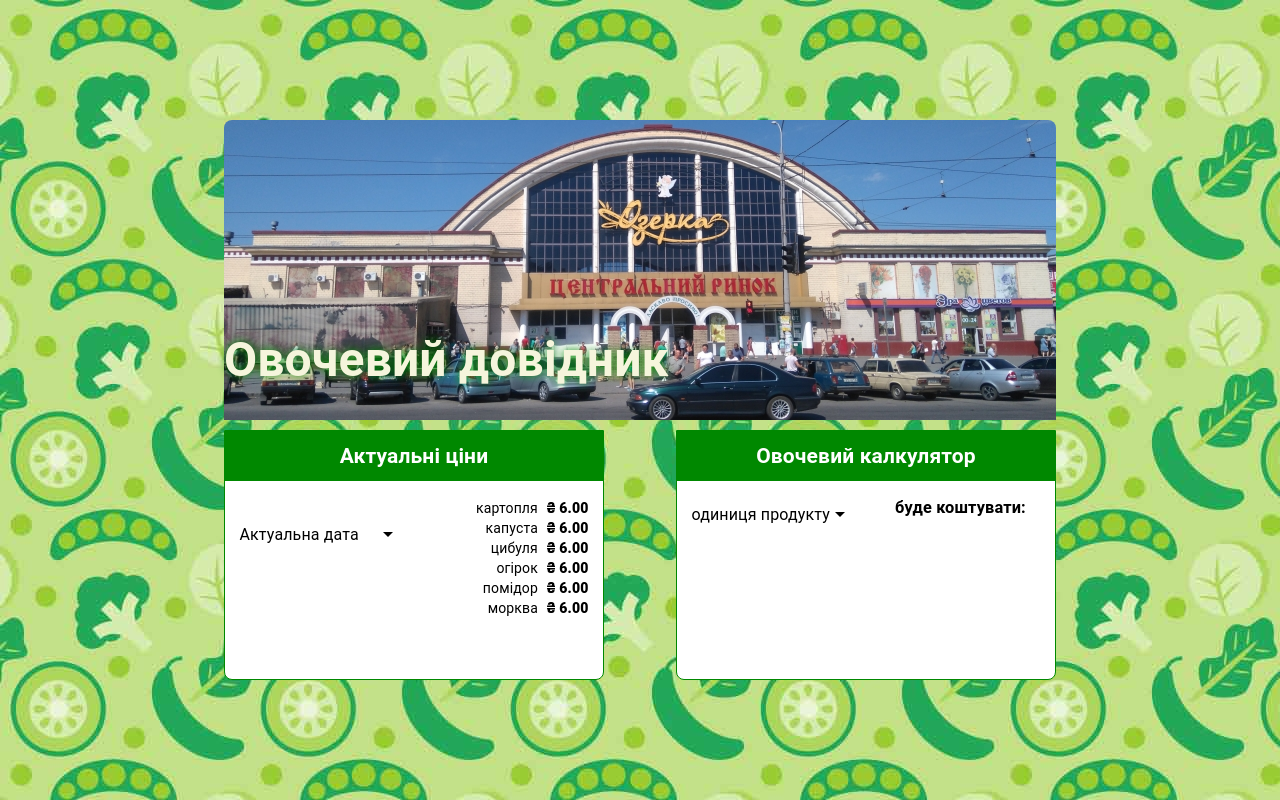
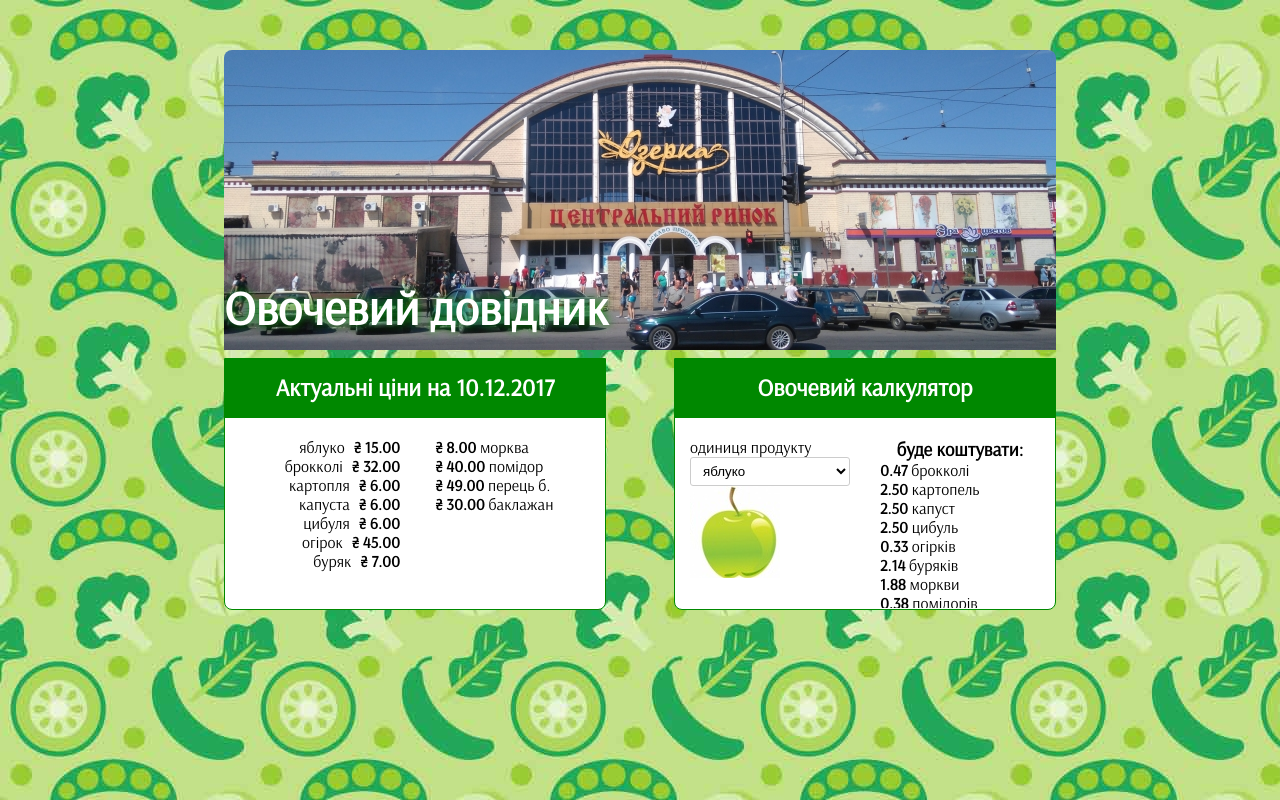
Before and after one commit to deivan/vegetables, a Vue app: page / in a window 1280 px wide. Built offline with nearby package versions, Linux system fonts and the light colour scheme.

Commit message:
added infopanel and calculator

```diff
--- a/src/js/App.vue
+++ b/src/js/App.vue
@@ -2,23 +2,13 @@
   <div class="main">
     <h1 class="main__header">Овочевий довідник</h1>
     <div class="main__block">
-      <h2>Актуальні ціни</h2>
+      <h2>Актуальні ціни на {{ currentDate|dates }}</h2>
       <div class="main__block--content">
         <div class="main__block--column">
-          <md-field>
-            <label for="for-date">Актуальна дата</label>
-            <md-select v-model="currentDate" name="for-date" id="for-date">
-              <md-option value="2017-11-18">18.11.2017</md-option>
-            </md-select>
-          </md-field>
+          <p v-for="(item, index) in lastPrices" v-if="index < 7">{{item.name}} <span>&#8372; {{item.price|decimal}}</span></p>
         </div>
         <div class="main__block--column">
-          <p>картопля <span>&#8372; 6.00</span></p>
-          <p>капуста <span>&#8372; 6.00</span></p>
-          <p>цибуля <span>&#8372; 6.00</span></p>
-          <p>огірок <span>&#8372; 6.00</span></p>
-          <p>помідор <span>&#8372; 6.00</span></p>
-          <p>морква <span>&#8372; 6.00</span></p>
+          <p v-for="(item, index) in lastPrices" v-if="index > 6" class="pull-left"><span>&#8372; {{item.price|decimal}}</span> {{item.name}}</p>
         </div>
       </div>
     </div>
@@ -26,15 +16,17 @@
       <h2>Овочевий калкулятор</h2>
         <div class="main__block--content">
           <div class="main__block--column">
-            <md-field style="margin-top:-16px">
+            <div class="main__selector">
               <label for="for-product">одиниця продукту</label>
-              <md-select name="for-product" id="for-product">
-                <md-option value="2017-11-18">18.11.2017</md-option>
-              </md-select>
-            </md-field>
+              <select name="for-product" id="for-product" @change="changeSelector">
+                <option v-for="(item,index) in productNames" :key="index" :value="index">{{item}}</option>
+              </select>
+            </div>
+            <div class="image" :class="currentImage"></div>
           </div>
           <div class="main__block--column">
             <h3>буде коштувати:</h3>
+            <p class="pull-left" v-for="item in randomList"><strong>{{item.price|decimal}}</strong> {{item.noun}}</p>
           </div>
         </div>
     </div>
@@ -47,15 +39,26 @@
   export default {
     data: function () {
       return {
+        products: Database.data,
         currentDate: getLastDate(),
-        products: Database.data
+        currentImage: '',
+        lastPrices: getLastPrices(),
+        productNames: getProductNames('name'),
+        productNouns: getProductNames('noun'),
+        randomList: []
       };
     },
     methods: {
-
+      getImage: function (index) {
+        this.currentImage = this.products[index].image;
+        this.randomList = getRandom(this.products[index].name);
+      },
+      changeSelector: function (e) {
+        this.getImage(e.target.selectedIndex);
+      }
     },
     mounted: function () {
-      console.log('mounted', this.currentDate)
+       this.getImage(0);
     }
   };
 
@@ -66,8 +69,29 @@
     return allDates.sort()[allDates.length - 1];
   }
 
-  function getAllDates () {
+  function getLastPrices () {
+    let lastPrices = [];
+    for (let item of Database.data) {
+      lastPrices.push({ name: item.name, price: item.prices[0].value });
+    }
+    return lastPrices;
+  }
 
+  function getProductNames (field) {
+    return Database.data.map( item => item[field]);
+  }
+
+  function getRandom (name) {
+    let result = [], skipped = 3, stored = Database.data.filter( item => item.name === name)[0].prices[0].value;
+    Database.data.map(item => {
+      if (item.name !== name) {
+        result.push({
+          noun: item.noun,
+          price: stored / item.prices[0].value
+        });
+      }
+    });
+    return result;
   }
 
   function sortByDate (a,b) {
--- a/src/js/database.js
+++ b/src/js/database.js
@@ -2,9 +2,68 @@ export default {
   "version": "1511094431846",
   "data": [
     {
+      "name": "яблуко",
+      "noun": "яблук",
+      "image": "image--apple",
+      "prices": [
+        {
+          "date": "2017-12-10",
+          "value": 15.00
+        },
+        {
+          "date": "2017-11-30",
+          "value": 15.00
+        },
+        {
+          "date": "2017-11-17",
+          "value": 15.00
+        },
+        {
+          "date": "2017-11-04",
+          "value": 15.00
+        },
+        {
+          "date": "2017-09-30",
+          "value": 15.00
+        }
+      ]
+    },
+    {
+      "name": "брокколі",
+      "noun": "брокколі",
+      "image": "image--broccoli",
+      "prices": [
+        {
+          "date": "2017-12-10",
+          "value": 32.00
+        },
+        {
+          "date": "2017-11-30",
+          "value": 30.00
+        },
+        {
+          "date": "2017-11-17",
+          "value": 30.00
+        },
+        {
+          "date": "2017-11-04",
+          "value": 27.00
+        },
+        {
+          "date": "2017-09-30",
+          "value": 25.00
+        }
+      ]
+    },
+    {
       "name": "картопля",
       "noun": "картопель",
+      "image": "image--potato",
       "prices": [
+        {
+          "date": "2017-12-10",
+          "value": 6.00
+        },
         {
           "date": "2017-11-17",
           "value": 6.00
@@ -26,7 +85,12 @@ export default {
     {
       "name": "капуста",
       "noun": "капуст",
+      "image": "image--cabbage",
       "prices": [
+        {
+          "date": "2017-12-10",
+          "value": 6.00
+        },
         {
           "date": "2017-11-17",
           "value": 6.00
@@ -44,7 +108,16 @@ export default {
     {
       "name": "цибуля",
       "noun": "цибуль",
+      "image": "image--onion",
       "prices": [
+        {
+          "date": "2017-12-10",
+          "value": 6.00
+        },
+        {
+          "date": "2017-11-30",
+          "value": 5.50
+        },
         {
           "date": "2017-11-17",
           "value": 6.00
@@ -66,7 +139,16 @@ export default {
     {
       "name": "огірок",
       "noun": "огірків",
+      "image": "image--cucumber",
       "prices": [
+        {
+          "date": "2017-12-10",
+          "value": 45.00
+        },
+        {
+          "date": "2017-11-30",
+          "value": 55.00
+        },
         {
           "date": "2017-11-17",
           "value": 45.00
@@ -84,7 +166,12 @@ export default {
     {
       "name": "буряк",
       "noun": "буряків",
+      "image": "image--beetroot",
       "prices": [
+        {
+          "date": "2017-12-10",
+          "value": 7.00
+        },
         {
           "date": "2017-11-17",
           "value": 7.00
@@ -98,7 +185,12 @@ export default {
     {
       "name": "морква",
       "noun": "моркви",
+      "image": "image--carrot",
       "prices": [
+        {
+          "date": "2017-12-10",
+          "value": 8.00
+        },
         {
           "date": "2017-11-17",
           "value": 8.00
@@ -116,7 +208,16 @@ export default {
     {
       "name": "помідор",
       "noun": "помідорів",
+      "image": "image--tomato",
       "prices": [
+        {
+          "date": "2017-12-10",
+          "value": 40.00
+        },
+        {
+          "date": "2017-11-30",
+          "value": 40.00
+        },
         {
           "date": "2017-11-17",
           "value": 22.00
@@ -138,9 +239,14 @@ export default {
     {
       "name": "перець б.",
       "noun": "перців",
+      "image": "image--pepper",
       "prices": [
         {
-          "date": "2017-11-17",
+          "date": "2017-12-10",
+          "value": 49.00
+        },
+        {
+          "date": "2017-11-30",
           "value": 25.00
         },
         {
@@ -160,6 +266,7 @@ export default {
     {
       "name": "баклажан",
       "noun": "баклажанів",
+      "image": "image--aubergine",
       "prices": [
         {
           "date": "2017-11-17",
--- a/src/js/index.js
+++ b/src/js/index.js
@@ -3,11 +3,17 @@ import '../fonts/Arsenal-Bold.otf';
 import '../scss/style.scss';
 
 import Vue from 'vue/dist/vue.js';
-import VueMaterial from 'vue-material/dist/vue-material.js';
-import 'vue-material/dist/vue-material.min.css';
+
+Vue.filter('decimal', function (val) {
+  if (isNaN(val)) return;
+  return parseFloat(val).toFixed(2);
+});
+Vue.filter('dates', function (val) {
+  let dates = val.split('-');
+  return `${dates[2]}.${dates[1]}.${dates[0]}`;
+});
+
 import VegetableApp from './App.vue';
-
-Vue.use(VueMaterial);
 
 new Vue({
   el: '#mainApp',
--- a/src/scss/style.scss
+++ b/src/scss/style.scss
@@ -5,6 +5,7 @@
 
 body {
   padding: 0;
+  padding-top:50px;
   margin:0;
   color: #000;
   font-size: 16px;
@@ -34,7 +35,7 @@ body {
     padding: 0;
     margin:0;
     top: 230px;
-    color: beige;
+    color: #fff;
     text-shadow: #080 0 0 10px;
   }
 
@@ -63,6 +64,8 @@ body {
 
     &--column {
       width: 160px;
+      height: 170px;
+      overflow-y: auto;
 
       h3 {
         width:100%;
@@ -81,6 +84,10 @@ body {
           font-weight:800;
           padding-left: 5px;
         }
+
+        &.pull-left {
+          text-align: left;
+        }
       }
 
       select {
@@ -88,4 +95,82 @@ body {
       }
     }
   }
+
+  &__selector {
+    width: 100%;
+    select {
+      width:100%;
+      background-color: #fff;
+      padding: 5px 8px;
+      border-color: #ccc;
+      border-radius: 3px;
+
+    }
+  }
+
+  .image {
+    background-image: url(../images/set_of_fruit_and_vegetables.jpg);
+    background-repeat: no-repeat;
+    &--cucumber {
+      background-position: 0 0;
+      width: 135px;
+      height: 86px;
+    }
+    &--carrot {
+      background-position: -135px 0;
+      width: 135px;
+      height: 92px;
+    }
+    &--potato {
+      background-position: -270px 0;
+      width: 150px;
+      height: 92px;
+    }
+    &--apple {
+      background-position: -420px 0;
+      width: 90px;
+      height: 92px;
+    }
+    &--pepper {
+      background-position: -510px 0;
+      width: 90px;
+      height: 92px;
+    }
+    &--broccoli {
+      background-position: -125px -125px;
+      width: 90px;
+      height: 92px;
+    }
+    &--cabbage {
+      background-position: -225px -125px;
+      width: 150px;
+      height: 105px;
+    }
+    &--onion {
+      background-position: 0 -245px;
+      width: 90px;
+      height: 105px;
+      margin-left: 20px;
+    }
+    &--color-cabbage {
+      background-position: -100px -245px;
+      width: 110px;
+      height: 105px;
+    }
+    &--aubergine {
+      background-position: -230px -370px;
+      width: 130px;
+      height: 115px;
+    }
+    &--tomato {
+      background-position: -470px -380px;
+      width: 130px;
+      height: 115px;
+    }
+    &--beetroot {
+      background-position: -375px -115px;
+      width: 120px;
+      height: 100px;
+    }
+  }
 }
```
